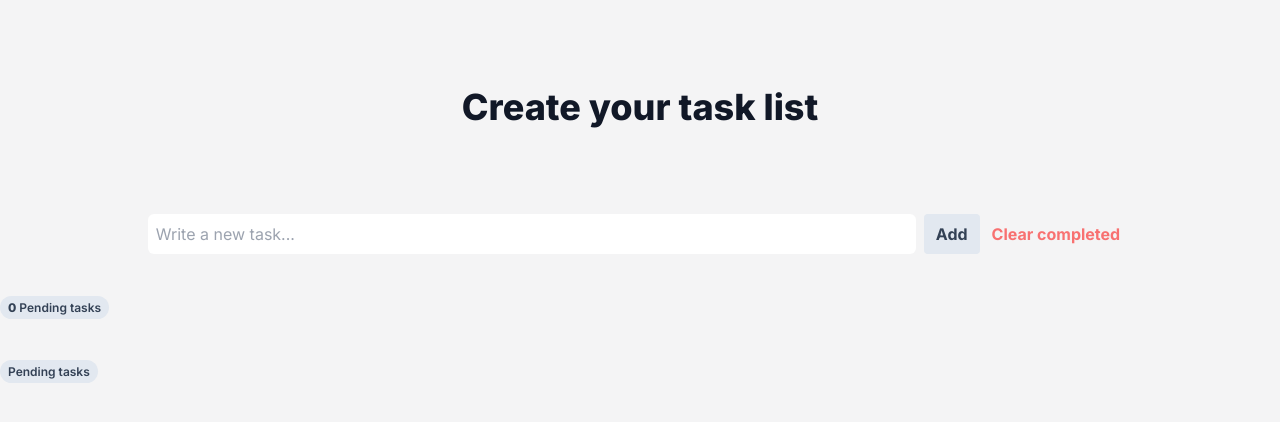
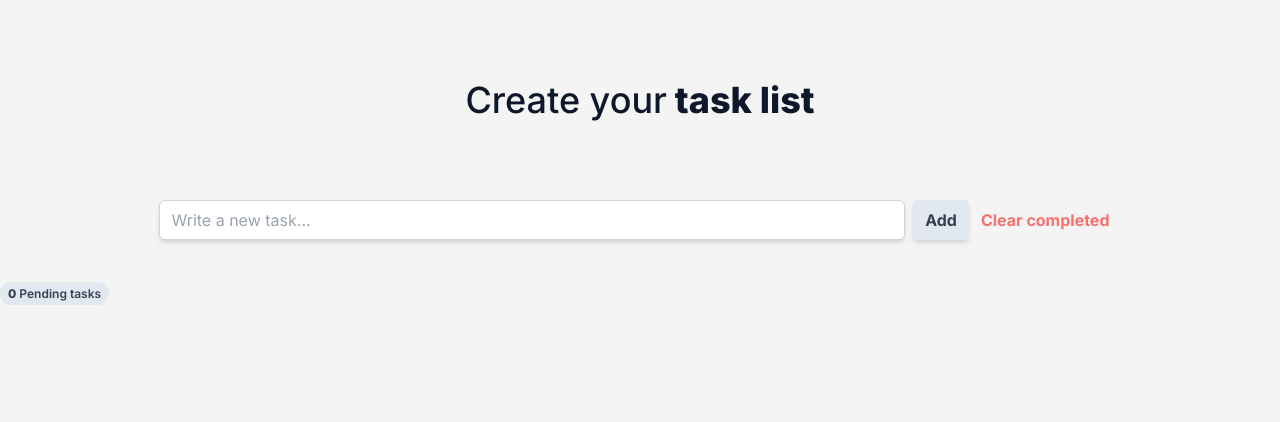
Before and after one commit to robertogonzalva/task-list, a Next.js app: page / in a window 1280 px wide. Shown: the top 422 px of the page. Built offline with nearby package versions, Linux system fonts and the light colour scheme.

Commit message:
feat: handle key press enter to create a new task

```diff
--- a/pages/index.js
+++ b/pages/index.js
@@ -47,6 +47,12 @@ export default function App() {
     setTasks(newTasks);
   };
 
+  const handleKeyPress = (e) => {
+    if (e.key === "Enter") {
+      handleTaskAdd();
+    }
+  };
+
   const pendingTasks = tasks.filter((task) => !task.completed).length;
 
   return (
@@ -64,29 +70,39 @@ export default function App() {
         <section className="container mx-auto px-42">
           <div class="px-5 py-20 mx-auto">
             <div class="flex flex-col text-center">
-              <h1 className="text-4xl font-extrabold leading-normal text-gray-900 text-center">
-                Create your task list
+              <h1 className="sm:text-4xl text-3xl font-extrabold leading-normal text-slate-900 text-center">
+                <span className="inline font-medium">Create your</span> task
+                list
               </h1>
             </div>
           </div>
-          <div class="flex justify-center">
+          <div class="flex justify-center max-h-10">
             <input
-              className="p-2 rounded-md border-none mr-2 min-w-min w-3/5"
-              ref={taskRef}
+              className="auto-focus shadow-md rounded-md mr-2 w-7/12 border border-slate-300 focus:border-slate-400 focus:ring-2 focus:ring-slate-200 text-base outline-none text-gray-700 py-1 px-3 transition-colors duration-200 ease-in-out"
               type="text"
               placeholder="Write a new task..."
+              onKeyPress={handleKeyPress}
             />
-            <Button variant="primary" onClick={handleTaskAdd}>
+            <Button
+              className="shadow-md"
+              variant="primary"
+              onClick={handleTaskAdd}
+            >
               Add
             </Button>
-            <Button variant="secondary" onClick={handleClearTasks}>
+            <Button
+              id="clear-btn"
+              variant="secondary"
+              onClick={handleClearTasks}
+            >
               Clear completed
             </Button>
           </div>
-          <div className="mt-10 mb-3">
-            <PendingTasks pendingTasks={pendingTasks} />
-          </div>
-          <ToDoList tasks={tasks} toggleTask={toggleTask} />
+          <ToDoList
+            tasks={tasks}
+            toggleTask={toggleTask}
+            pendingTasks={pendingTasks}
+          />
         </section>
       </main>
     </>
```
